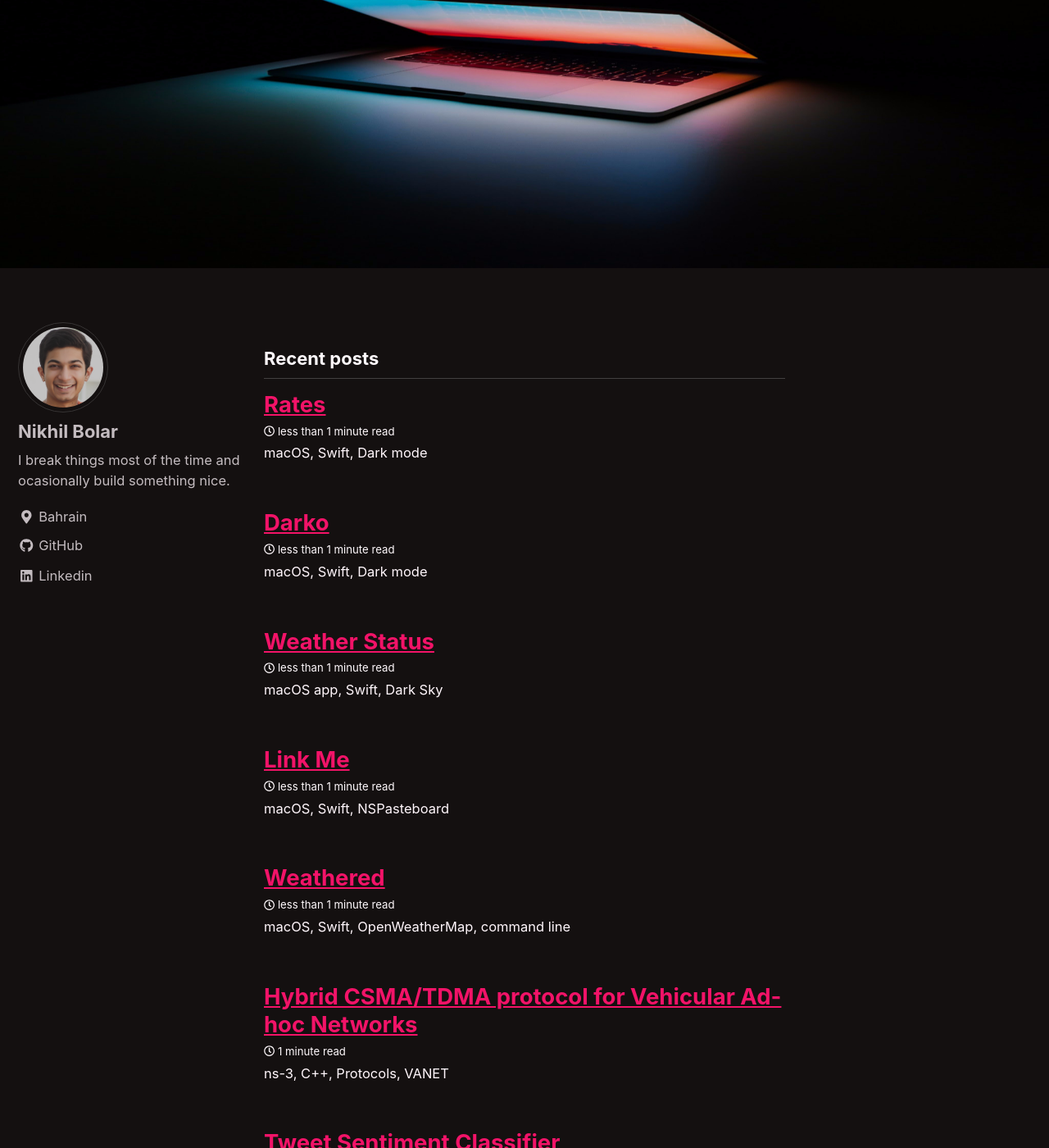
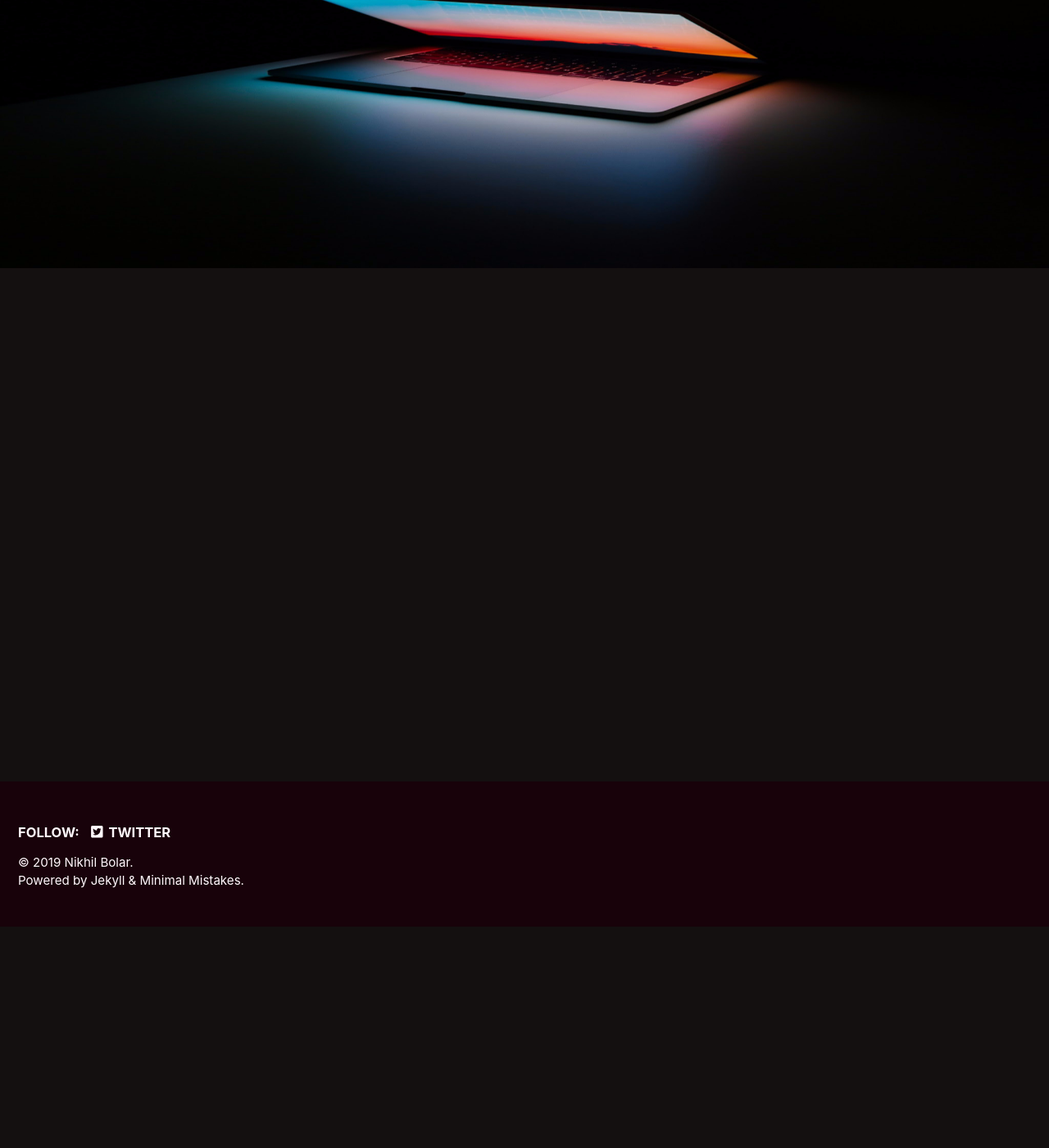
Before and after one commit to nbolar/nbolar.github.io, a Jekyll site: the page built from index.html, in a window 1280 px wide and 1400 px high, scrolled down 270 px. Shown: the whole window at 82% size. Built offline with Jekyll 4.4.1, drawn with Linux system fonts in a browser that asks for light colours; cached includes are drawn as plain includes; the list of posts is cut into pages by our own code; some of the changed text lies outside the part shown.

Commit message:
Updated Jekyll

```diff
--- a/_config.yml
+++ b/_config.yml
@@ -290,7 +290,7 @@ defaults:
       path: ""
       type: posts
     values:
-      layout: /swift/
+      layout: single
       author_profile: true
       read_time: true
       comments: # true
--- a/index.html
+++ b/index.html
@@ -1,5 +1,5 @@
 ---
-layout: home
+layout: splash
 author_profile: true
 header:
   image: "/images/unsplash1.jpg"
```
